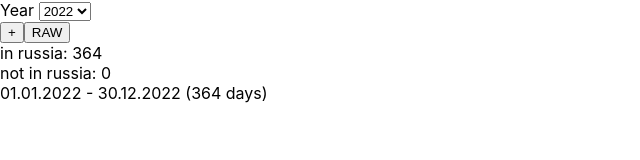
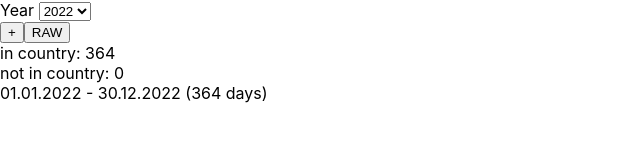
Before and after one commit to maxmaxme/tax_residency_calculator, a React app: page / in a window 1280 px wide. Shown: the top 160 px of the page, without its empty margins (0-640 px from the left). Built offline with nearby package versions, Linux system fonts and the light colour scheme.

Commit message:
change country name

```diff
--- a/src/components/App/index.tsx
+++ b/src/components/App/index.tsx
@@ -8,12 +8,12 @@ import styles from './index.css';
 import { isLeapYear } from '../../utils/date';
 
 export type Row = {
-  inRussia: boolean,
+  inCountry: boolean,
   doy: number,
 }
 
 export type GroupedRow = {
-  inRussia: boolean,
+  inCountry: boolean,
   doyStart: number,
   doyEnd: number,
 }
@@ -26,22 +26,22 @@ const calcDays = (intervals: Intervals, year: number): Row[] => {
   const daysInYear = isLeapYear(year) ? 366 : 365;
   const rows = [];
   for (let doy = 1; doy < daysInYear; doy++) {
-    const inRussia = !isTimeInIntervals(new Date(year, 0, doy).getTime(), intervals);
-    rows.push({ inRussia, doy: doy });
+    const inCountry = !isTimeInIntervals(new Date(year, 0, doy).getTime(), intervals);
+    rows.push({ inCountry, doy: doy });
   }
   return rows;
 };
 
 export const App = () => {
   const [year, setYear] = useState(new Date().getFullYear());
-  const [intervalsNotInRussia, setIntervalsNotInRussia] = useState<Intervals>(getIntervalsCache());
+  const [intervalsNotinCountry, setIntervalsNotinCountry] = useState<Intervals>(getIntervalsCache());
   const setIntervals = (intervals: Intervals) => {
     intervals = intervals.sort((a, b) => a.start - b.start);
     setIntervalsCache(intervals);
-    setIntervalsNotInRussia(intervals);
+    setIntervalsNotinCountry(intervals);
   };
 
-  const rows = useMemo(() => calcDays(intervalsNotInRussia, year), [intervalsNotInRussia, year]);
+  const rows = useMemo(() => calcDays(intervalsNotinCountry, year), [intervalsNotinCountry, year]);
   const yearsForSelect = useMemo(() => {
     const years = [];
     const count = 7;
@@ -64,9 +64,9 @@ export const App = () => {
         ))}
       </select>
     </div>
-    <DatesInput intervals={intervalsNotInRussia} setIntervals={setIntervals} />
-    <div className={cn(styles.summary_row, styles['summary_row--inside'])}>in russia: {rows.filter(({ inRussia }) => inRussia).length}</div>
-    <div className={cn(styles.summary_row, styles['summary_row--outside'])}>not in russia: {rows.filter(({ inRussia }) => !inRussia).length}</div>
+    <DatesInput intervals={intervalsNotinCountry} setIntervals={setIntervals} />
+    <div className={cn(styles.summary_row, styles['summary_row--inside'])}>in country: {rows.filter(({ inCountry }) => inCountry).length}</div>
+    <div className={cn(styles.summary_row, styles['summary_row--outside'])}>not in country: {rows.filter(({ inCountry }) => !inCountry).length}</div>
 
     <IntervalRows rows={rows} year={year} />
   </>);
--- a/src/components/IntervalRow/index.css
+++ b/src/components/IntervalRow/index.css
@@ -2,6 +2,6 @@
     color: darkgoldenrod;
 }
 
-.row--in_russia {
+.row--in_country {
     color: green;
 }
--- a/src/components/IntervalRow/index.tsx
+++ b/src/components/IntervalRow/index.tsx
@@ -3,7 +3,7 @@ import cn from 'classnames';
 import styles from './index.css';
 
 type Props = {
-  inRussia: boolean;
+  inCountry: boolean;
   dateStart: Date,
   dateEnd: Date,
 }
@@ -23,7 +23,7 @@ const calculateDays = (date1: Date, date2: Date) => {
 };
 
 export const IntervalRow = ({
-  inRussia,
+  inCountry,
   dateStart,
   dateEnd,
 }: Props) => {
@@ -31,7 +31,7 @@ export const IntervalRow = ({
   return (
     <div
       className={cn(styles.row, {
-        [styles['row--in_russia']]: inRussia,
+        [styles['row--in_country']]: inCountry,
       })}
     >
       {formatDatesInterval(dateStart, dateEnd)} ({daysCount} day{daysCount > 1 ? 's' : ''})
--- a/src/components/IntervalRows/index.tsx
+++ b/src/components/IntervalRows/index.tsx
@@ -7,13 +7,13 @@ const groupRows = (rows: Row[]): GroupedRow[] => {
   const groupedRows = [];
   let prevValue = undefined;
   for (let i = 0; i < rows.length; i++) {
-    if (prevValue !== rows[i].inRussia) {
+    if (prevValue !== rows[i].inCountry) {
       groupedRows.push({
-        inRussia: rows[i].inRussia,
+        inCountry: rows[i].inCountry,
         doyStart: rows[i].doy,
         doyEnd: rows[i].doy,
       });
-      prevValue = rows[i].inRussia;
+      prevValue = rows[i].inCountry;
     } else {
       groupedRows[groupedRows.length - 1].doyEnd = rows[i].doy;
     }
@@ -27,11 +27,11 @@ export const IntervalRows = ({ rows, year }: { rows: Row[], year: number }) => {
 
   return (
     <div className={styles.intervalRows}>
-      {groupedRows.map(({ inRussia, doyStart, doyEnd }, index) => {
+      {groupedRows.map(({ inCountry, doyStart, doyEnd }, index) => {
         return (
           <IntervalRow
             key={index}
-            inRussia={inRussia}
+            inCountry={inCountry}
             dateStart={new Date(year, 0, doyStart)}
             dateEnd={new Date(year, 0, doyEnd)}
           />
```
Also changed, not shown: 1 other file (tests, documents, lock files or other folders).
